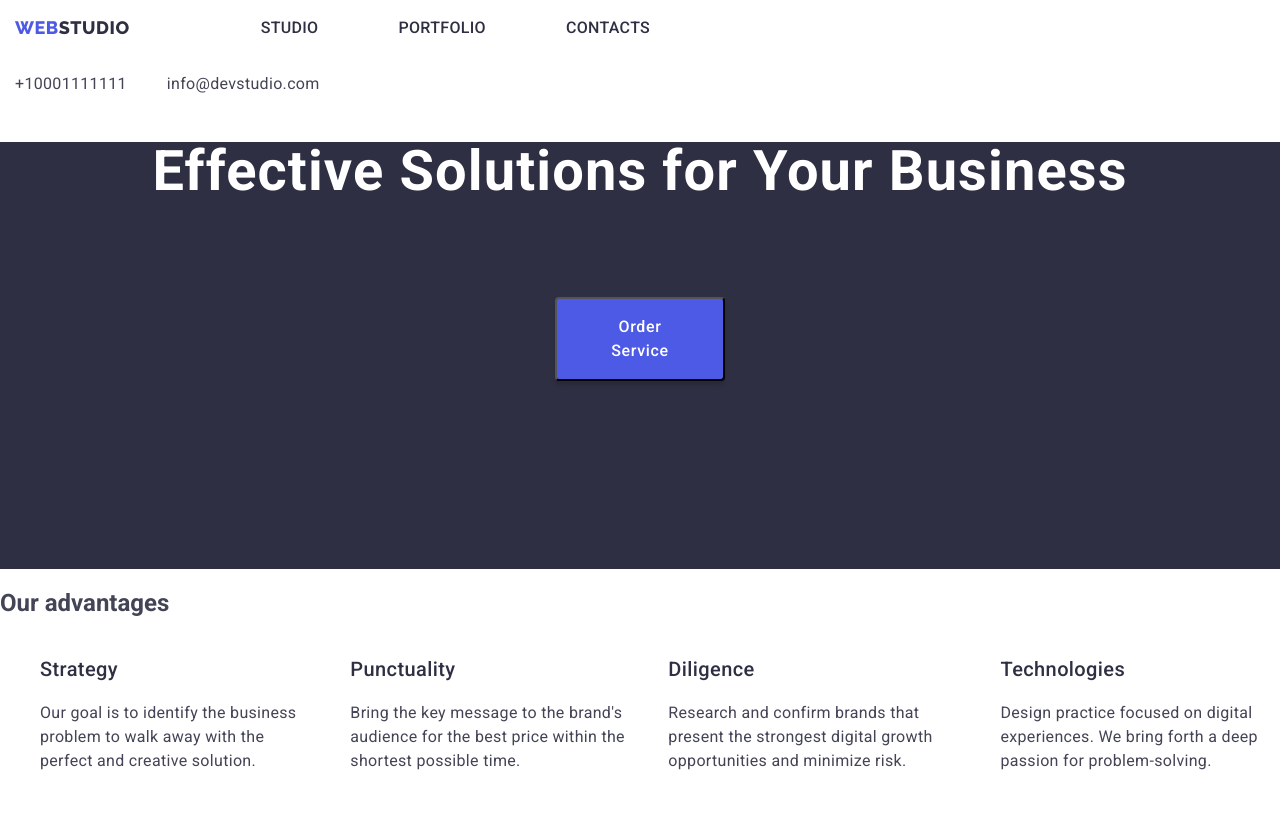
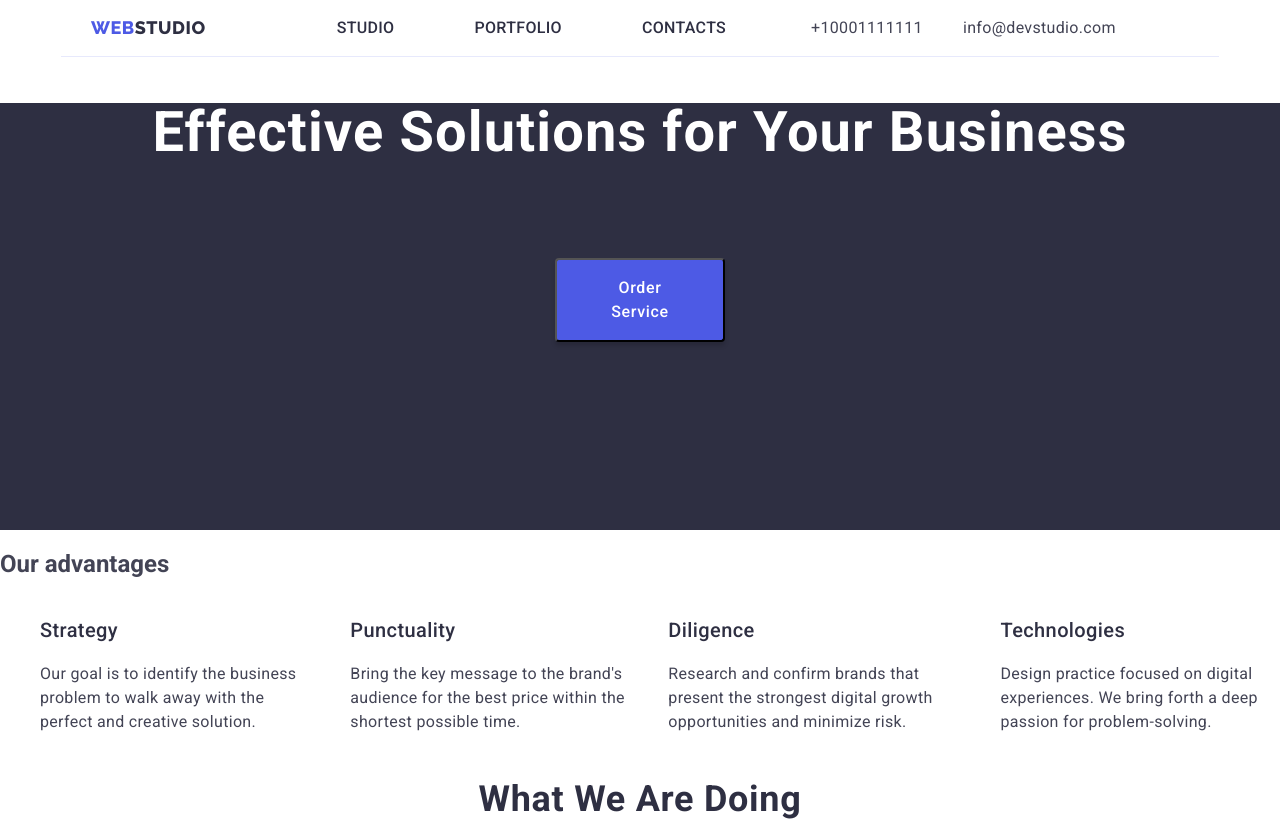
Before and after one commit to AndrianaAleksyk/goit-markup-hw-03, a plain HTML site: page index.html in a window 1280 px wide. Shown: the top 822 px of the page. Drawn offline with Linux system fonts and the light colour scheme.

Commit message:
header-container

```diff
--- a/index.html
+++ b/index.html
@@ -19,7 +19,7 @@
   <!-- Header-->
   <body>
     <header>
-      <div class="conteiner header-conteiner">
+      <div class="container header-container">
         <div class="header">
           <nav class="nav-main">
             <a class="link web-logo" href="./index.html"
```
